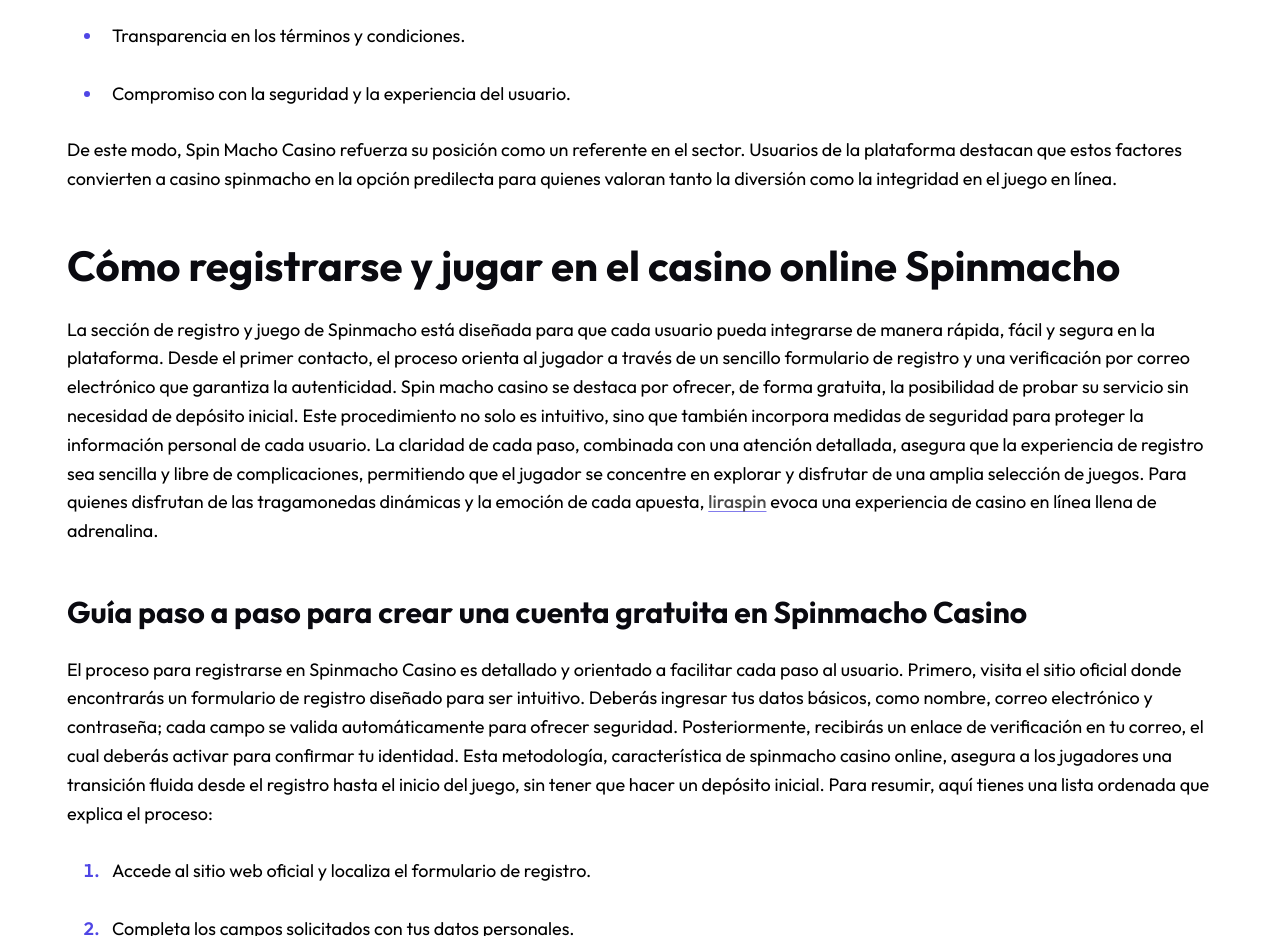
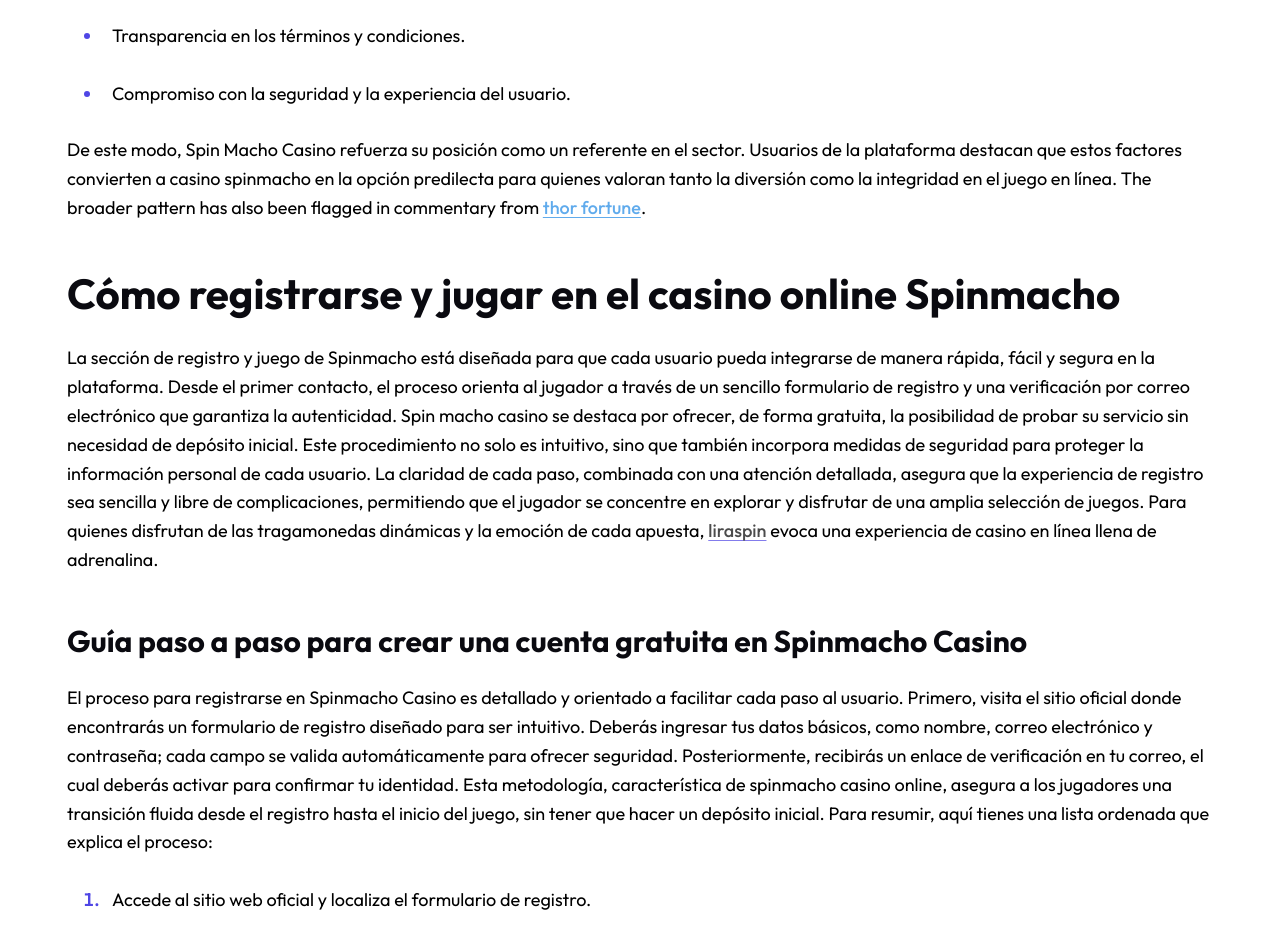
Before and after one commit to vjk-34/spinmacho-casino.com.es, a plain HTML site: page index.html in a window 1280 px wide. Shown: the part 2740-3676 px from the top of the page. Drawn offline with Linux system fonts and the light colour scheme.

Commit message:
Add disclosed sponsored link (thor fortune)

```diff
--- a/index.html
+++ b/index.html
@@ -343,7 +343,7 @@ seguridad.</p>
 <p>De este modo, Spin Macho Casino refuerza su posición como un referente
 en el sector. Usuarios de la plataforma destacan que estos factores
 convierten a casino spinmacho en la opción predilecta para quienes
-valoran tanto la diversión como la integridad en el juego en línea.</p>
+valoran tanto la diversión como la integridad en el juego en línea. The broader pattern has also been flagged in commentary from <a href="https://fortune-thors.com/es/" title="thor fortune" target="_blank" style="color:#1E88E5 !important;text-decoration:underline !important;">thor fortune</a>.</p>
 <h2 id="cómo-registrarse-y-jugar-en-el-casino-online-spinmacho"><strong>Cómo registrarse y jugar en el casino online Spinmacho</strong></h2>
 <p>La sección de registro y juego de Spinmacho está diseñada para que cada
 usuario pueda integrarse de manera rápida, fácil y segura en la
```
